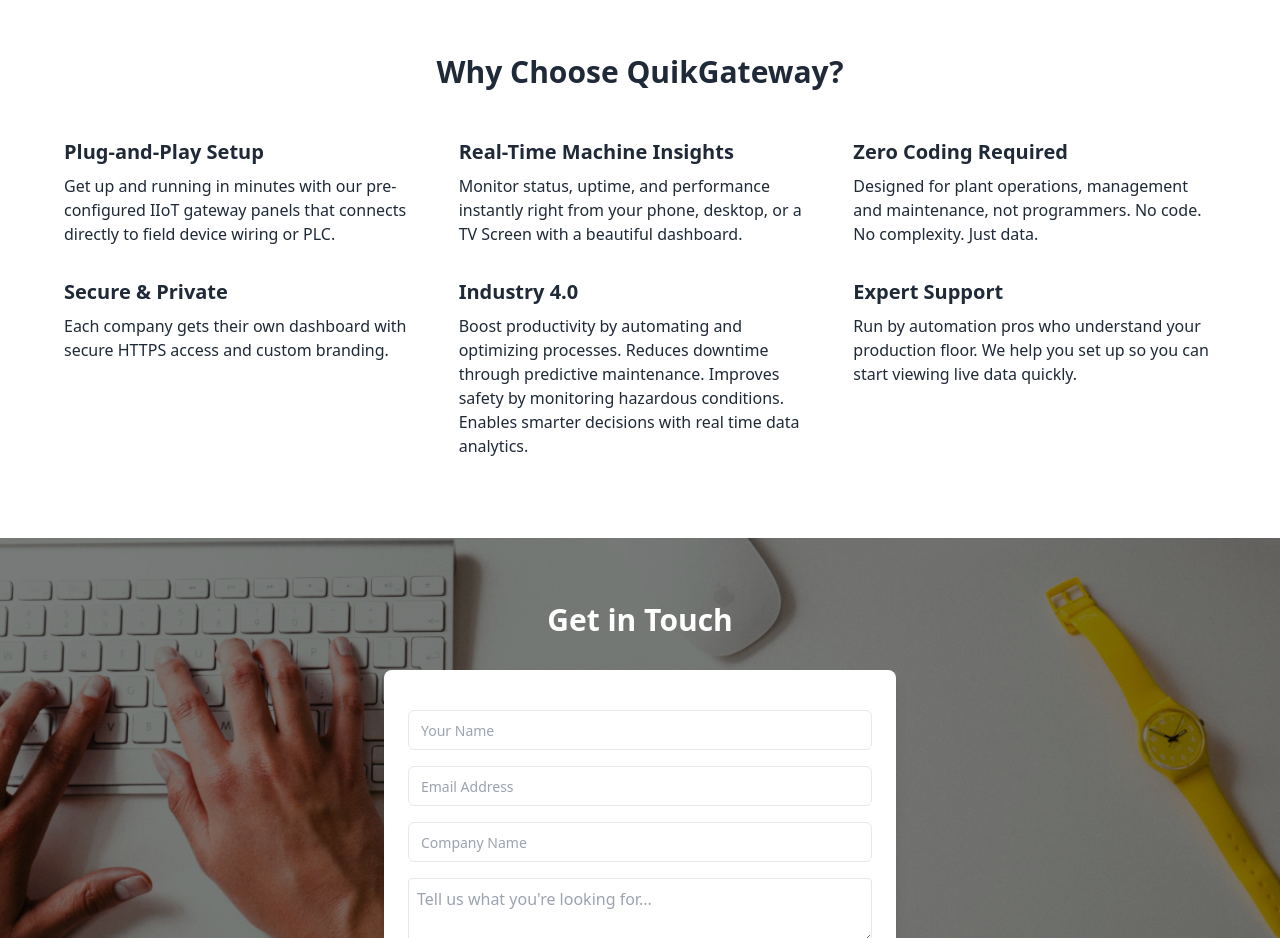
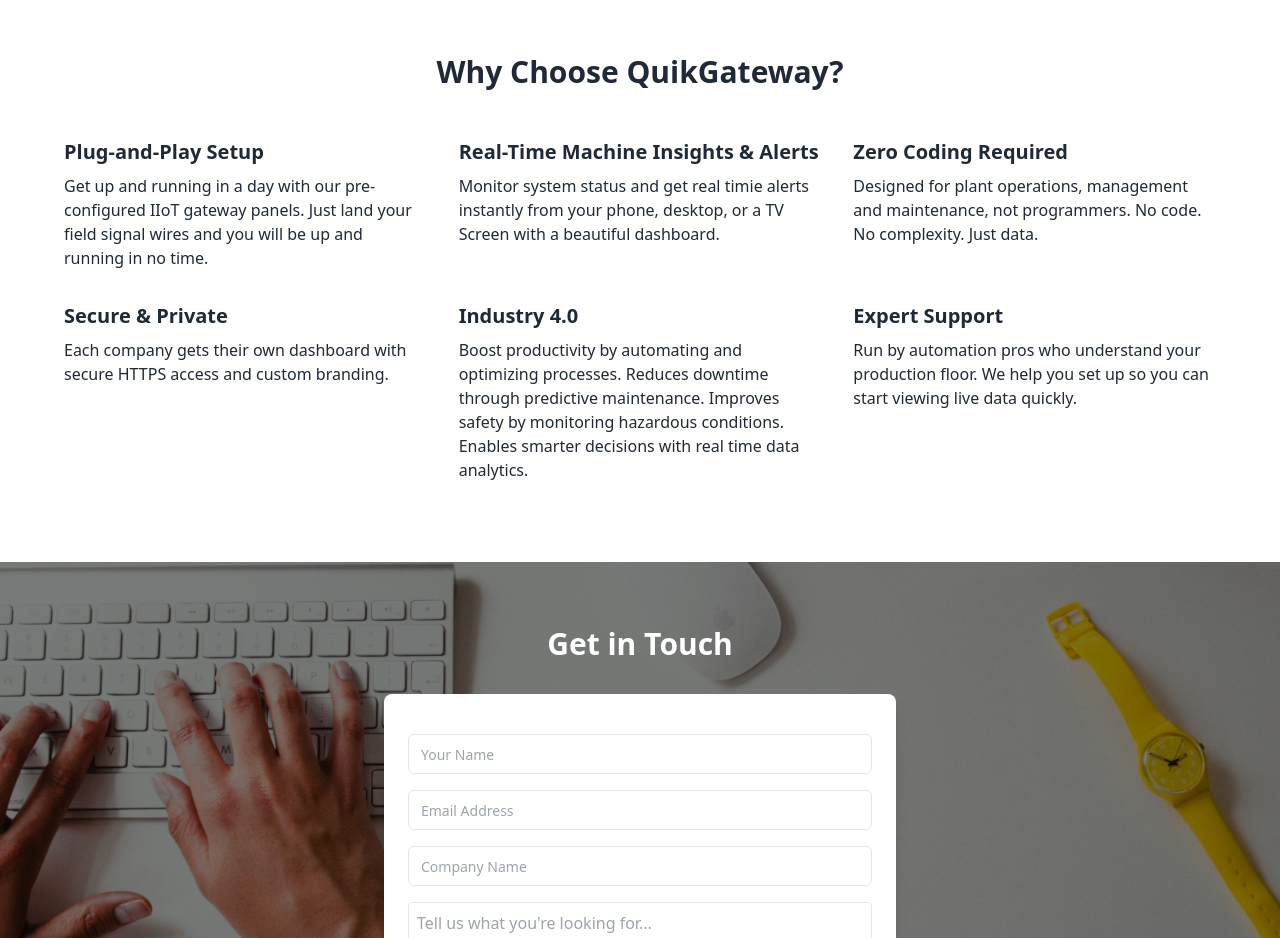
Before and after one commit to domcruz4/quikgateway-site, a Next.js app: page / in a window 1280 px wide. Shown: the part 980-1918 px from the top of the page. Built offline with nearby package versions, Linux system fonts and the light colour scheme.

Commit message:
Updated logo

```diff
--- a/src/app/faq/page.tsx
+++ b/src/app/faq/page.tsx
@@ -27,7 +27,7 @@ export default function FAQPage() {
         <div className="mb-8">
           <h2 className="text-xl font-semibold mb-2">What are some popular systems that will benfit from this IIOT Gateway?</h2>
           <p>
-            Dust collectors, air comprssors, waste water systems, HVAC control panels, pump stations, or any Legacy PLC controlled equipment that has limited data minitoring capabilities.
+            Dust collectors, air comprssors, waste water systems, HVAC control panels, pump stations, or any Legacy PLC controlled equipment that has limited data monitoring capabilities.
           </p>
         </div>
 
--- a/src/app/page.tsx
+++ b/src/app/page.tsx
@@ -85,11 +85,11 @@ export default function Home() {
         <div className="grid md:grid-cols-3 gap-8 max-w-6xl mx-auto text-left">
           <div>
             <h3 className="text-xl font-semibold mb-2">Plug-and-Play Setup</h3>
-            <p>Get up and running in minutes with our pre-configured IIoT gateway panels that connects directly to field device wiring or PLC.</p>
+            <p>Get up and running in a day with our pre-configured IIoT gateway panels. Just land your field signal wires and you will be up and running in no time.</p>
           </div>
           <div>
-            <h3 className="text-xl font-semibold mb-2">Real-Time Machine Insights</h3>
-            <p>Monitor status, uptime, and performance instantly right from your phone, desktop, or a TV Screen with a beautiful dashboard.</p>
+            <h3 className="text-xl font-semibold mb-2">Real-Time Machine Insights & Alerts</h3>
+            <p>Monitor system status and get real timie alerts instantly from your phone, desktop, or a TV Screen with a beautiful dashboard.</p>
           </div>
           <div>
             <h3 className="text-xl font-semibold mb-2">Zero Coding Required</h3>
```
